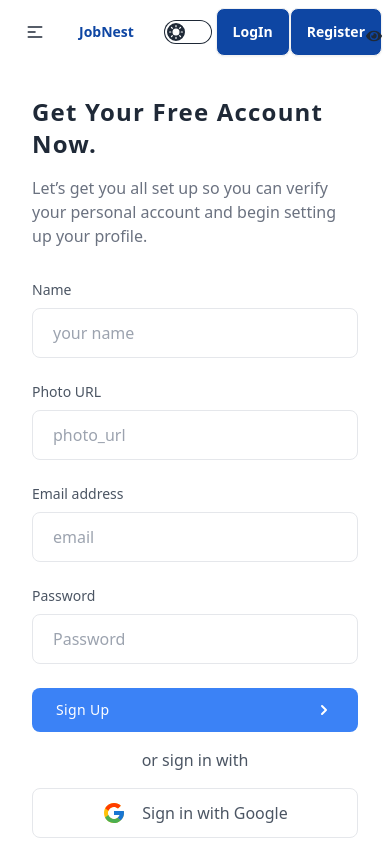
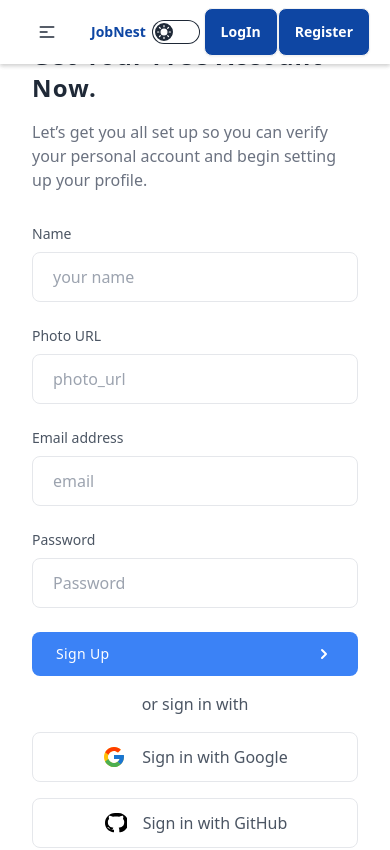
Before and after one commit to Idba1/job-portal-client-side, a React (Vite) app: page /register in a window 390 px wide. Shown: the top 850 px of the page. Built offline with nearby package versions, Linux system fonts and the light colour scheme; no server answers.

Commit message:
update navbar

```diff
--- /dev/null
+++ b/src/Components/Navbar/Navbar.css
@@ -0,0 +1,16 @@
+.navbar {
+    position: absolute;
+    top: 0;
+    left: 0;
+    width: 100%;
+    height: 60px;
+    padding: 10px 20px;
+    background-color: #fff;
+    z-index: 1000;
+    box-shadow: 0 2px 4px rgba(0, 0, 0, 0.1);
+    transition: top 0.3s;
+}
+
+.navbar.fixed {
+    position: fixed;
+}
--- a/src/Components/Navbar/Navbar.jsx
+++ b/src/Components/Navbar/Navbar.jsx
@@ -3,6 +3,7 @@ import { NavLink } from "react-router-dom";
 import 'react-tooltip/dist/react-tooltip.css'
 import { Tooltip } from 'react-tooltip'
 import { AuthContext } from '../../Provider/AuthProvider/AuthProvider';
+import './Navbar.css';
 
 const Navbar = () => {
     const { logout, user } = useContext(AuthContext);
@@ -25,12 +26,28 @@ const Navbar = () => {
             setTheme('light')
         }
     }
+
+    const [isSticky, setIsSticky] = useState(false);
+
+    useEffect(() => {
+        const handleScroll = () => {
+            setIsSticky(window.scrollY > 0);
+        };
+
+        window.addEventListener('scroll', handleScroll);
+
+        return () => {
+            window.removeEventListener('scroll', handleScroll);
+        };
+    }, []);
+
     return (
         <div className="z-50">
-            <div className="navbar z-10 bg-base-100 shadow-lg">
+            <nav className={isSticky ? 'navbar fixed' : 'navbar'}>
+                <div className="navbar z-10 bg-base-100 shadow-lg ">
                     <div className="navbar-start">
                         <div className="dropdown">
-                        <div tabIndex={0} role="button" className="btn btn-ghost lg:hidden">
+                            <div tabIndex={0} role="button" className=" btn btn-ghost lg:hidden">
                                 <svg xmlns="http://www.w3.org/2000/svg" className="h-5 w-5" fill="none" viewBox="0 0 24 24" stroke="currentColor"><path strokeLinecap="round" strokeLinejoin="round" strokeWidth="2" d="M4 6h16M4 12h8m-8 6h16" /></svg>
                             </div>
                             <ul tabIndex={0} className="menu menu-sm dropdown-content mt-3 z-[1] p-2 shadow bg-base-100 rounded-box w-52">
@@ -130,6 +147,7 @@ const Navbar = () => {
                     </div>
 
                 </div>
+            </nav>
 
         </div >
     );
--- a/src/Layout/Main.jsx
+++ b/src/Layout/Main.jsx
@@ -7,7 +7,7 @@ const Main = () => {
     return (
         <div  className="container  mx-auto">
             <Navbar></Navbar>
-            <div className="min-h-[calc(100vh-250px)]" >
+            <div className="min-h-[calc(100vh-250px)] mt-2 lg:mt-20 " >
                 <Outlet ></Outlet>
             </div>
             <Footer></Footer>
```
Lines whose indentation alone changed are shown as unchanged.
